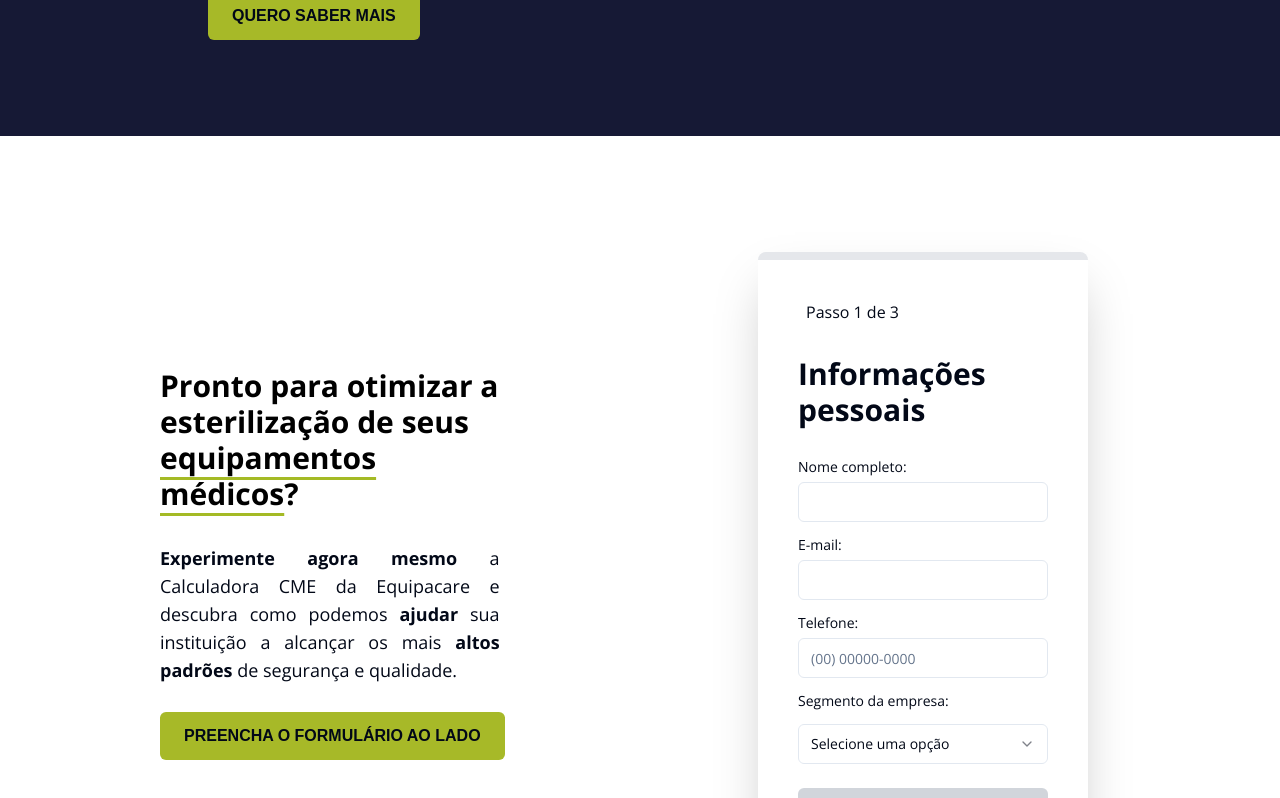
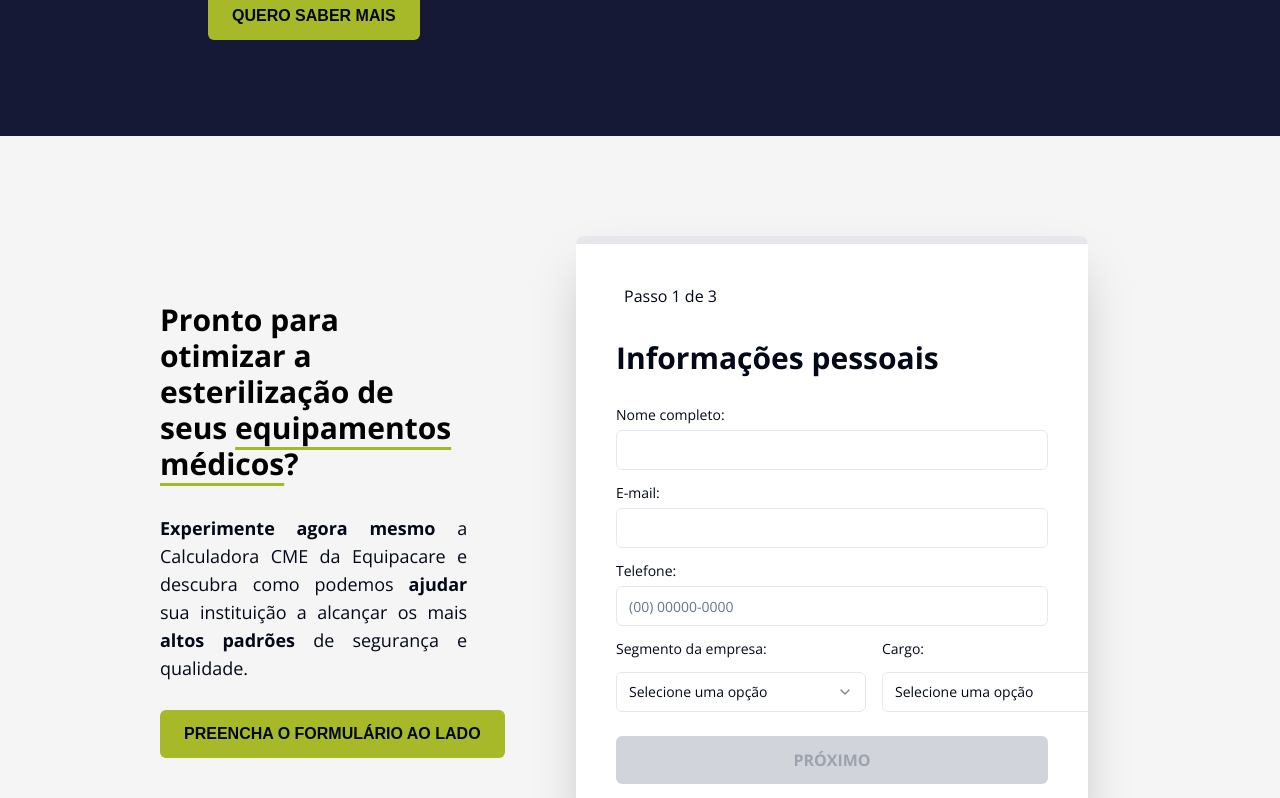
Before and after one commit to thiagomorais16/web-equipacare-cme, a Next.js app: page / in a window 1280 px wide. Shown: the part 1062-1860 px from the top of the page. Built offline with nearby package versions, Linux system fonts and the light colour scheme; a web font is replaced by a local one.

Commit message:
update width and button of form section

```diff
--- a/components/formSection.tsx
+++ b/components/formSection.tsx
@@ -5,18 +5,18 @@ import GreenButton from "./greenButton";
 const FormSection = () => {
   return (
     <div
-      className="flex flex-col lg:flex-row items-center lg:justify-around lg:gap-0 lg:px-40 lg:py-5
-       gap-10 bg-white py-10 px-10"
+      className="flex flex-col lg:flex-row items-center lg:justify-around lg:gap-0 lg:px-40 lg:py-1
+       gap-10 bg-neutral-100 py-10 px-10"
     >
-      <div className="flex flex-col ">
-        <h1 className="text-3xl font-bold text-black lg:w-[60%]">
+      <div className="flex flex-col lg:w-[60%] ">
+        <h1 className="text-3xl font-bold text-black  lg:min-w-[80%] lg:w-[80%]">
           Pronto para otimizar a esterilização de seus {""}
           <u className="underline-offset-8 decoration-[#A4BA25]">
             equipamentos médicos
           </u>
           ?
         </h1>
-        <p className="mt-8 text-base lg:text-lg antialiased lg:w-[60%] text-justify">
+        <p className="mt-8 text-base lg:text-lg antialiased  lg:min-w-[80%] lg:w-[60%] text-justify">
           <strong>Experimente agora mesmo</strong> a Calculadora CME da
           Equipacare e descubra como podemos <strong>ajudar</strong> sua
           instituição a alcançar os mais <strong>altos padrões</strong> de
@@ -29,7 +29,7 @@ const FormSection = () => {
           />
         </div>
       </div>
-      <div className="flex items-center justify-center">
+      <div className="flex items-center justify-center lg:w-[60%]">
         <StepForm />
       </div>
     </div>
--- a/components/stepForm.tsx
+++ b/components/stepForm.tsx
@@ -34,7 +34,7 @@ const FinishSectionButton: React.FC<FinishSectionButtonProps> = ({
       onClick={onClick}
       disabled={isDisabled}
       type="button"
-      className="mt-6 bg-[#a7b928] py-3 px-6 uppercase font-bold rounded-md font-econdensed hover:bg-[#a7b928] hover:text-white hover:shadow-lg transition-all duration-500 w-full disabled:bg-gray-300 disabled:text-gray-400 disabled:cursor-not-allowed"
+      className="mt-6 bg-[#a7b928] text-white py-3 px-6 uppercase font-bold rounded-md font-econdensed hover:bg-[#a7b928] hover:text-white hover:shadow-lg transition-all duration-500 w-full disabled:bg-gray-300 disabled:text-gray-400 disabled:cursor-not-allowed"
     >
       {children}
     </button>
@@ -152,6 +152,7 @@ const StepForm: React.FC = () => {
                   </p>
                 )}
               </div>
+              <div className="flex flex-col lg:flex-row lg:gap-4">
                 <div className="flex flex-col mt-4">
                   <Label htmlFor="username">Segmento da empresa:</Label>
                   <Select>
@@ -170,6 +171,26 @@ const StepForm: React.FC = () => {
                       {errors.username.message}
                     </p>
                   )}
+                </div>
+                <div className="flex flex-col mt-4">
+                  <Label htmlFor="username">Cargo:</Label>
+                  <Select>
+                    <SelectTrigger className="w-[250px] mt-4">
+                      <SelectValue placeholder="Selecione uma opção" />
+                    </SelectTrigger>
+                    <SelectContent>
+                      <SelectItem value="a">Cargo A</SelectItem>
+                      <SelectItem value="b">Cargo B</SelectItem>
+                      <SelectItem value="c">Cargo C</SelectItem>
+                    </SelectContent>
+                  </Select>
+
+                  {errors.username && (
+                    <p className="text-sm text-red-600 mt-2">
+                      {errors.username.message}
+                    </p>
+                  )}
+                </div>
               </div>
 
               <FinishSectionButton
@@ -281,9 +302,9 @@ const StepForm: React.FC = () => {
               <button
                 disabled={!isValid}
                 type="submit"
-                className="mt-6 marker:bg-[#a7b928] py-3 px-6 uppercase font-bold rounded-md font-econdensed hover:bg-[#a7b928] hover:text-white hover:shadow-lg transition-all duration-500 w-full disabled:bg-gray-300 disabled:text-gray-400 disabled:cursor-not-allowed"
+                className="mt-6 bg-[#a7b928] text-white py-3 px-6 uppercase font-bold rounded-md font-econdensed hover:bg-[#a7b928] hover:text-white hover:shadow-lg transition-all duration-500 w-full disabled:bg-gray-300 disabled:text-gray-400 disabled:cursor-not-allowed"
               >
-                Gerar calculo baseado nas informações
+                Gerar cálculo baseado nas informações
               </button>
             </section>
           )}
@@ -295,7 +316,7 @@ const StepForm: React.FC = () => {
               <p>Informações geradas baseada nos cálculos...</p>
               <button
                 type="submit"
-                className="mt-6 bg-[#a7b928] py-3 px-6 uppercase font-bold rounded-md font-econdensed hover:bg-[#a7b928] hover:text-white hover:shadow-lg transition-all duration-500 w-full disabled:bg-gray-300 "
+                className="mt-6 bg-[#a7b928] text-white py-3 px-6 uppercase font-bold rounded-md font-econdensed hover:bg-[#a7b928] hover:text-white hover:shadow-lg transition-all duration-500 w-full disabled:bg-gray-300 "
               >
                 <FontAwesomeIcon icon={faChartPie} className="mr-2" size="lg" />
                 Solicitar um relatório detalhado
```
Lines whose indentation alone changed are shown as unchanged.
